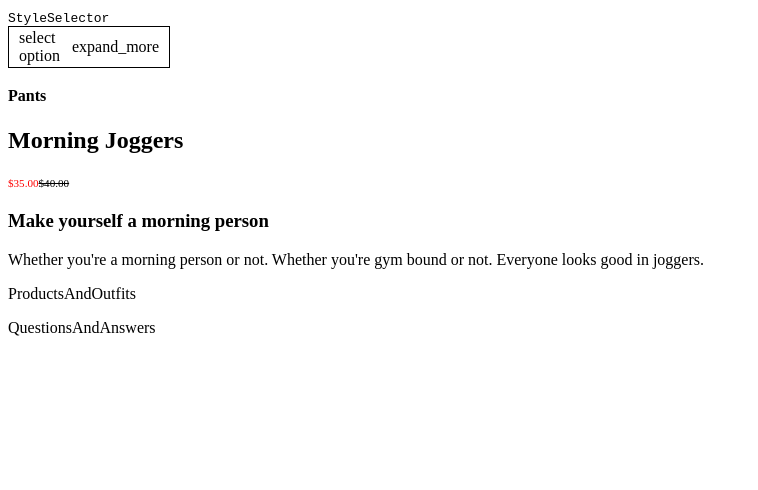
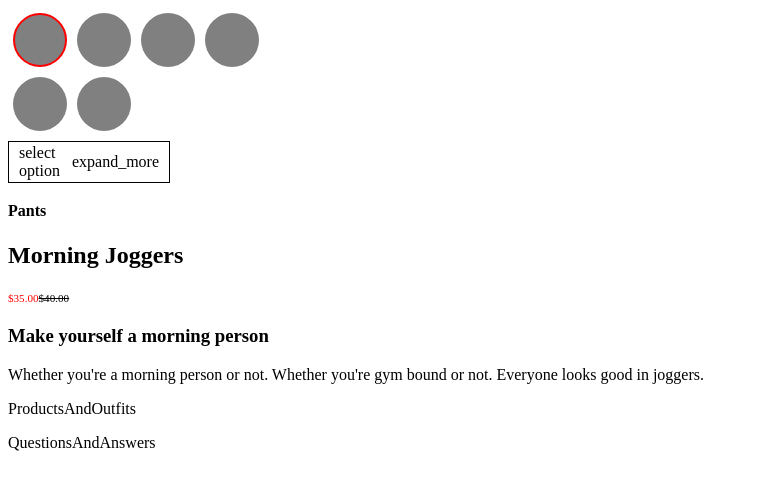
Before and after one commit to marios-retail-store/retail-app, a React app: page / in a window 1280 px wide. Shown: the top 490 px of the page, without its empty margins (0-758 px from the left). Built offline with nearby package versions, Linux system fonts and the light colour scheme; the HTML template or start-up script is replaced by a standard one.

Commit message:
implemented style selector, temporarily showing styles as divs

```diff
--- /dev/null
+++ b/client/src/components/overview/product_info/Style.jsx
@@ -0,0 +1,38 @@
+import React from 'react';
+import PropTypes from 'prop-types';
+import styled from 'styled-components';
+
+// div for now without internet
+const StyleImg = styled('div')`
+  border-radius: 50%;
+  height: 50px;
+  width: 50px;
+  margin: 5px;
+  background-color: grey;
+  border: 2px solid rgba(0, 0, 0, 0);
+  ${(props) => props.selected && 'border: 2px solid red;'};
+`;
+
+function Style({ style, selected, selectStyle }) {
+  return (
+    <StyleImg
+      selected={selected}
+      onClick={selectStyle}
+      src={style.photos[0].thumbnail_url}
+      alt="product thumbnail for style selector"
+    />
+  );
+}
+
+Style.propTypes = {
+  style: PropTypes.shape({
+    photos: PropTypes.arrayOf(PropTypes.shape({
+      thumbnail_url: PropTypes.string,
+      url: PropTypes.string,
+    })).isRequired,
+  }).isRequired,
+  selected: PropTypes.bool.isRequired,
+  selectStyle: PropTypes.func.isRequired,
+};
+
+export default Style;
--- a/client/src/components/overview/product_info/StyleSelector.jsx
+++ b/client/src/components/overview/product_info/StyleSelector.jsx
@@ -1,10 +1,30 @@
-import React from 'react';
+import React, { useState } from 'react';
 // import PropTypes from 'prop-types';
-// import styled from 'styled-components';
+import styled from 'styled-components';
+import { styles } from '../exampledata.js';
+import Style from './Style.jsx';
+
+const StyleContainer = styled('div')`
+  display: grid;
+  grid-template-columns: min-content min-content min-content min-content;
+  margin: 5px 0;
+`;
 
 function StyleSelector() {
+  // lift later
+  const [selectedStyleIndex, setSelectedStyleIndex] = useState(0);
+
   return (
-    <code>StyleSelector</code>
+    <StyleContainer>
+      {styles.results.map((style, index) => (
+        <Style
+          key={style.style_id}
+          style={style}
+          selected={index === selectedStyleIndex}
+          selectStyle={() => setSelectedStyleIndex(index)}
+        />
+      ))}
+    </StyleContainer>
   );
 }
 
```
